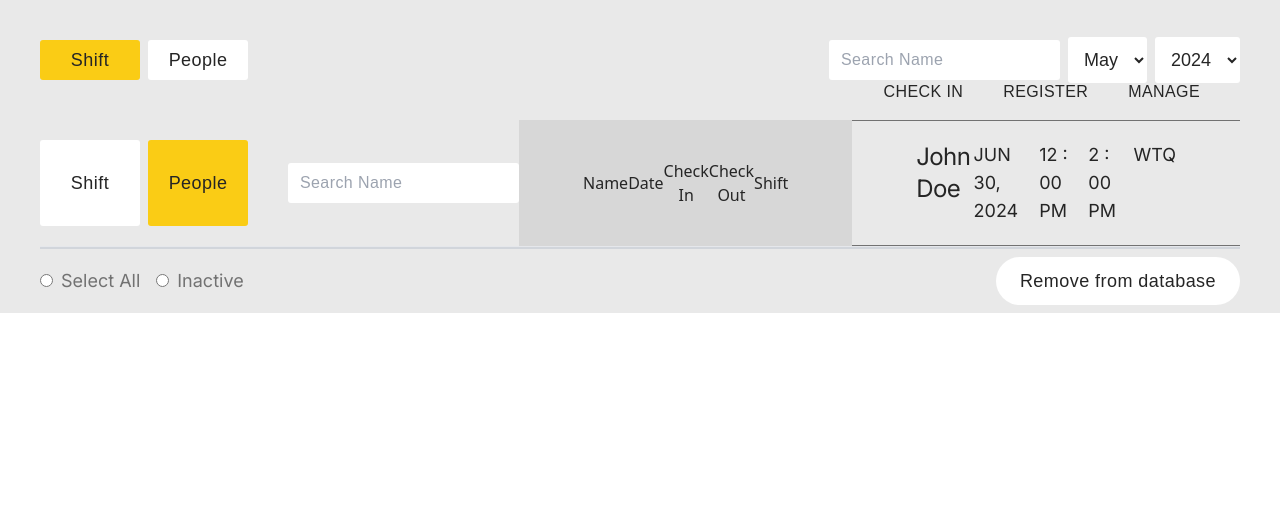
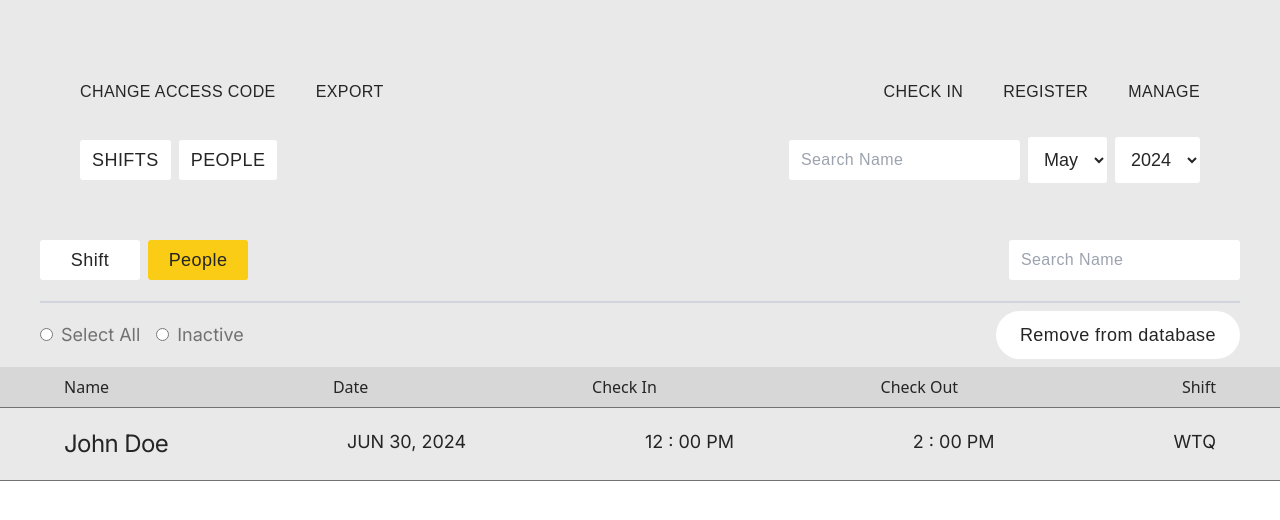
Before and after one commit to SFU-Blueprint/Pedals, a Next.js app in the folder src/: page /manage/shift in a window 1280 px wide. Shown: the top 520 px of the page. Built offline with nearby package versions, Linux system fonts and the light colour scheme; a web font is replaced by a local one.

Commit message:
Merge & Quick fix Ayana Changes

```diff
--- a/src/app/(ui)/(manager)/manage/layout.tsx
+++ b/src/app/(ui)/(manager)/manage/layout.tsx
@@ -1,17 +1,19 @@
+import ManageNavBar from "@/components/layouts/ManageNavBar";
+
 export default function ManagerLayout({
-  children // will be a page or nested layout
+  children
 }: {
   children: React.ReactNode;
 }) {
-  // make Month year into dropdowns
   return (
     <>
-      <div className="flex w-full justify-between bg-pedals-lightgrey px-10">
-        <div className="flex flex-grow gap-2 py-10 pr-10">
-          <button type="button" className="min-w-[100px] !bg-yellow-400">
-            Shift
+      <ManageNavBar className="fixed left-20 top-20" />
+      <div className="flex w-full justify-between bg-pedals-lightgrey px-20 pt-[100px]">
+        <div className="flex gap-2 py-10">
+          <button type="button" className="uppercase">
+            Shifts
           </button>
-          <button type="button" className="min-w-[100px]">
+          <button type="button" className="uppercase">
             People
           </button>
         </div>
@@ -41,8 +43,6 @@ export default function ManagerLayout({
         <div className="flex flex-grow items-center justify-end gap-2">
           <input type="text" placeholder="Search Name" />
         </div>
-
-        {children}
       </div>
       <div className="flex w-full flex-col bg-pedals-lightgrey">
         <div className="flex w-full items-center">
@@ -79,6 +79,7 @@ export default function ManagerLayout({
             Remove from database
           </button>
         </div>
+        {children}
       </div>
     </>
   );
--- /dev/null
+++ b/src/app/components/layouts/ManageNavBar.tsx
@@ -0,0 +1,14 @@
+"use client";
+
+import Link from "next/link";
+
+export default function ManageNavBar({
+  ...props
+}: React.ComponentPropsWithoutRef<"nav">) {
+  return (
+    <nav className={`${props.className} flex justify-between gap-10`}>
+      <Link href="/checkin">CHANGE ACCESS CODE</Link>
+      <Link href="/register">EXPORT</Link>
+    </nav>
+  );
+}
```
